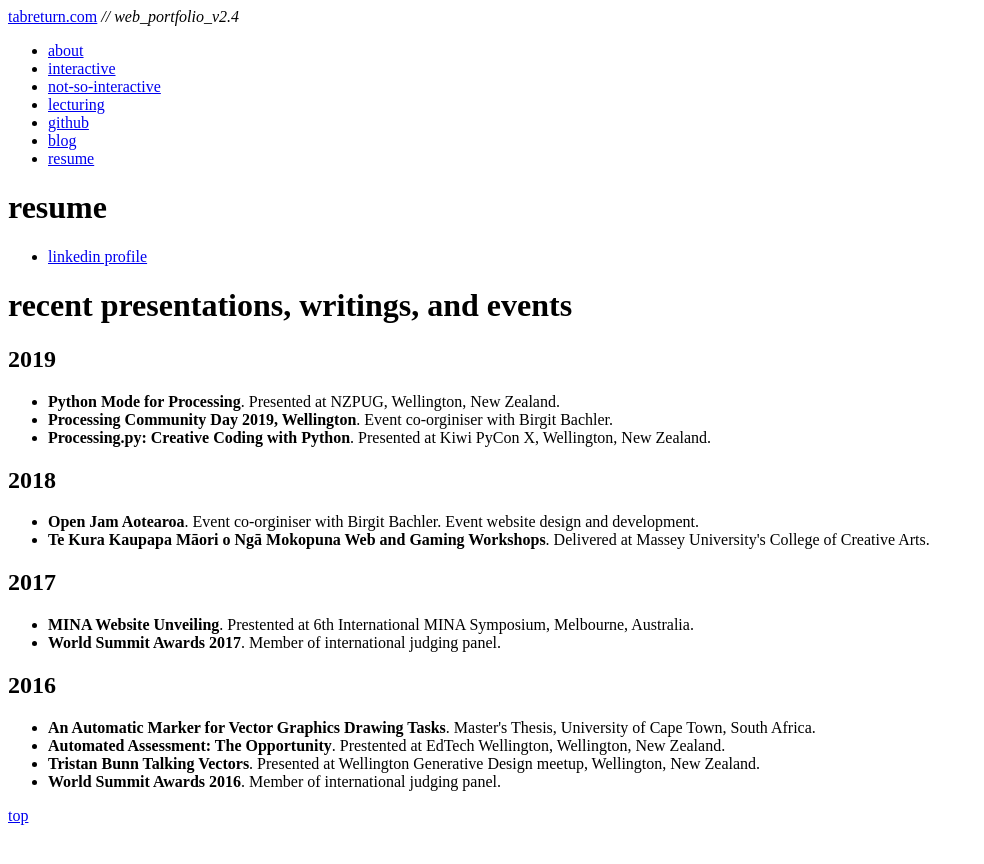
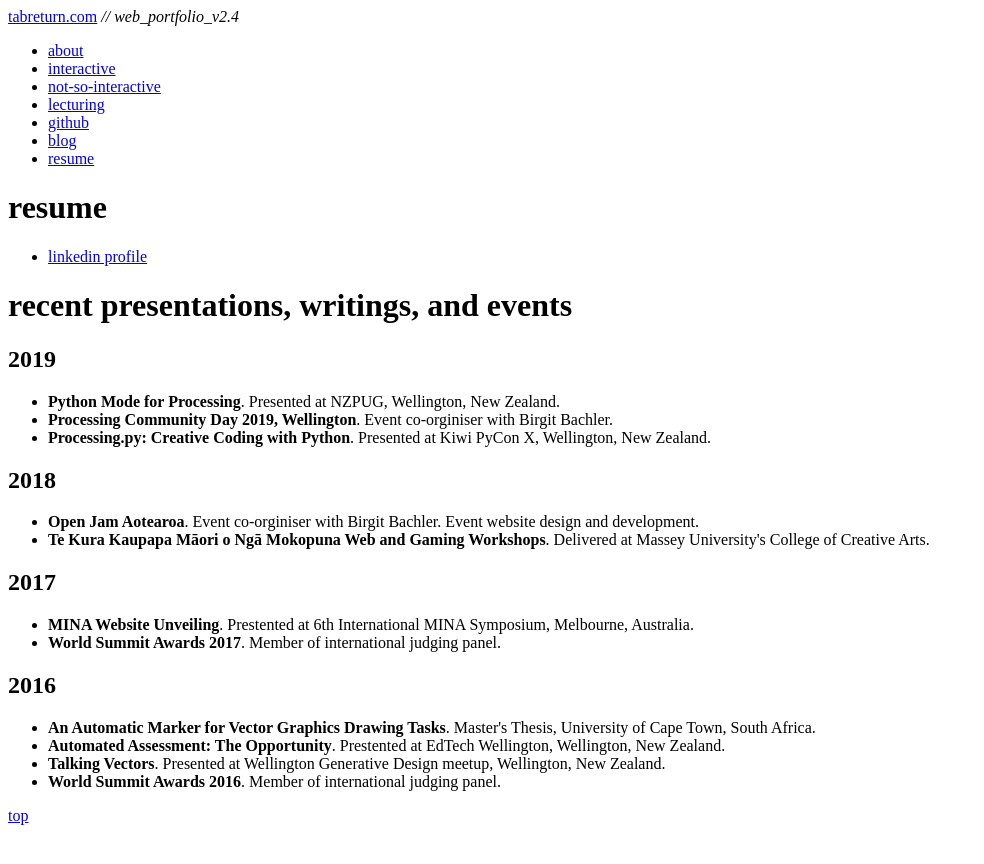
Before and after one commit to tabreturn/tabreturn.portfolio, a Jekyll site: the page built from resume.html, in a window 1280 px wide. Shown: the top 864 px of the page, without its empty margins (0-984 px from the left). Built offline with Jekyll 4.4.1, drawn with Linux system fonts in a browser that asks for light colours; comment, search, counter and statistics services are not loaded.

Commit message:
- remove name

```diff
--- a/about.html
+++ b/about.html
@@ -3,7 +3,9 @@
 title:  latest
 ---
 <div class="introContainer">
-  <h1 style="margin-right:-6px">Welcome to tabreturn.com -- a web portfolio of Tristan Bunn's work.</h1>
+  <h1 style="margin-right:-6px">
+    Welcome to tabreturn.com -- a web portfolio of Tristan's work.
+  </h1>
   <p>
   I kicked-off my web design career back in the days of PlayStation 1, grunge
   music, and dial-up modems. Since then, I've worked on a diverse range of
--- a/resume.html
+++ b/resume.html
@@ -6,7 +6,7 @@
 <div class="entryContainer">
   <ul>
     <li>
-      <a href="https://www.linkedin.com/in/tristan-bunn-918175b1/">linkedin profile</a>
+      <a href="https://www.linkedin.com/in/tabreturn/">linkedin profile</a>
     </li>
   </ul>
 </div>
@@ -36,6 +36,6 @@
   <ul>
     <li><b>An Automatic Marker for Vector Graphics Drawing Tasks</b>. Master's Thesis, University of Cape Town, South Africa.</li>
     <li><b>Automated Assessment: The Opportunity</b>. Prestented at EdTech Wellington, Wellington, New Zealand.</li>
-    <li><b>Tristan Bunn Talking Vectors</b>. Presented at Wellington Generative Design meetup, Wellington, New Zealand.</li>
+    <li><b>Talking Vectors</b>. Presented at Wellington Generative Design meetup, Wellington, New Zealand.</li>
     <li><b>World Summit Awards 2016</b>. Member of international judging panel.</li>
 </div>
```
